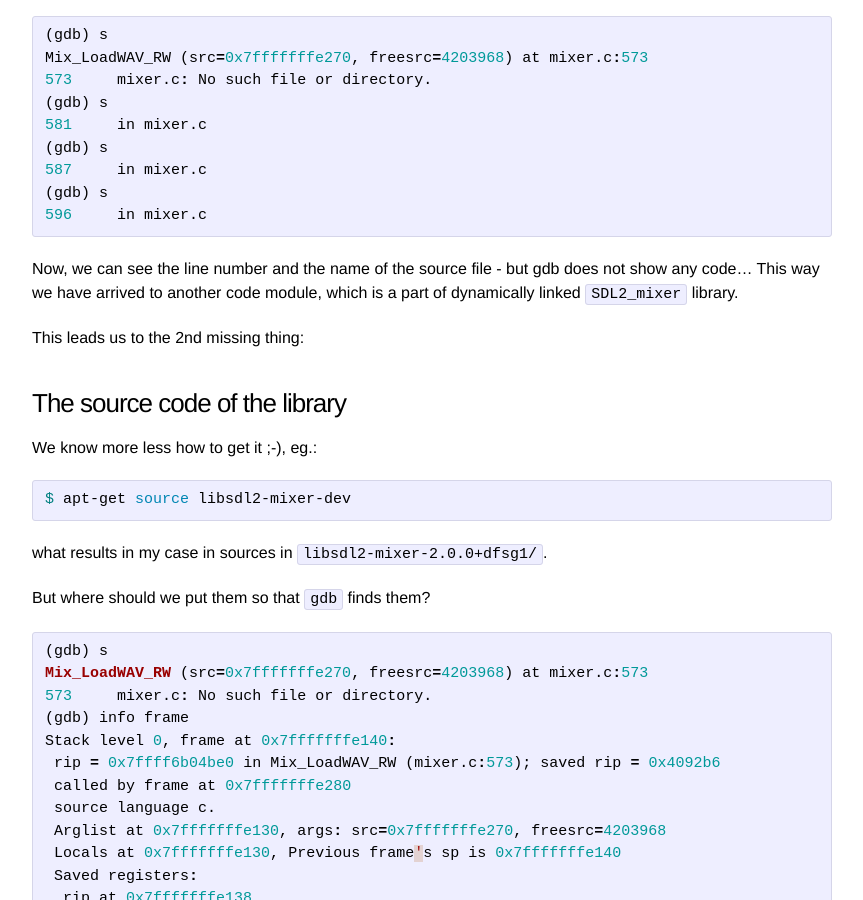
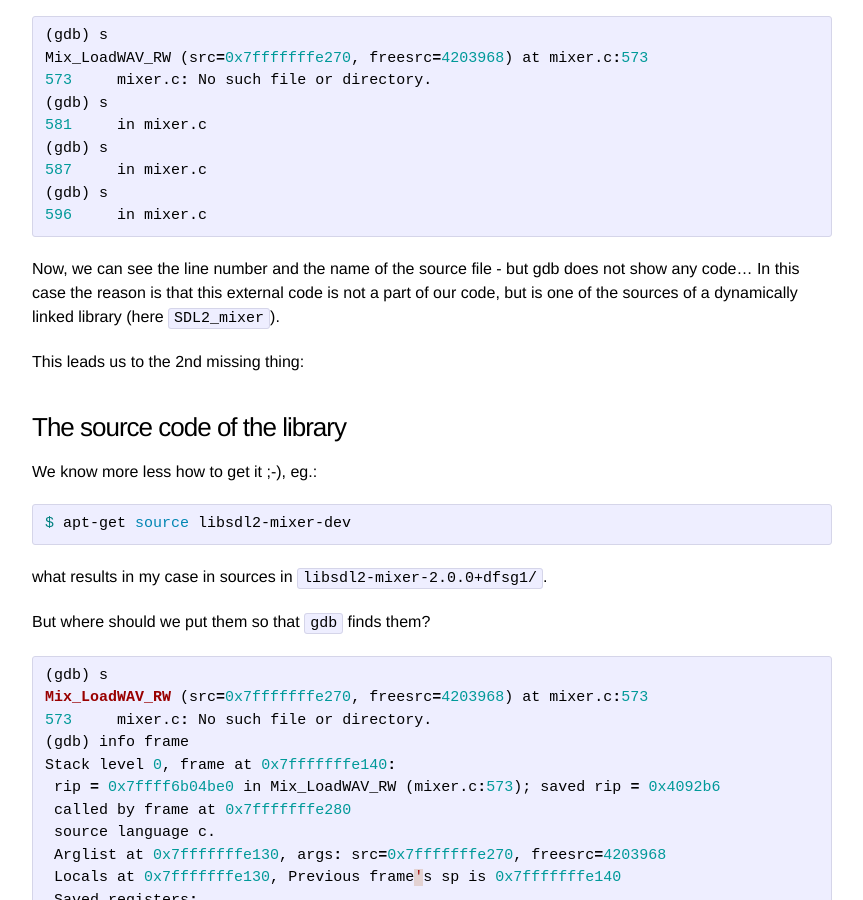
Before and after one commit to t-w/t-w.github.io, a Jekyll site: the page built from _posts/2016-09-08-gdb_shared_lib.markdown, in a window 1280 px wide and 900 px high, scrolled down 868 px. Shown: the whole window, without its empty margins (208-1071 px from the left). Built offline with Jekyll 4.4.1, drawn with Linux system fonts in a browser that asks for light colours.

Commit message:
Minor corrections in the text.

```diff
--- a/_posts/2016-09-08-gdb_shared_lib.markdown
+++ b/_posts/2016-09-08-gdb_shared_lib.markdown
@@ -51,8 +51,9 @@ Mix_LoadWAV_RW (src=0x7fffffffe270, freesrc=4203968) at mixer.c:573
 {% endhighlight %}
 
 Now, we can see the line number and the name of the source file - but gdb
-does not show any code... This way we have arrived to another code module,
-which is a part of dynamically linked `SDL2_mixer` library.
+does not show any code... In this case the reason is that this external code
+is not a part of our code, but is one of the sources of a dynamically linked
+library (here `SDL2_mixer`).
 
 This leads us to the 2nd missing thing:
 
```
